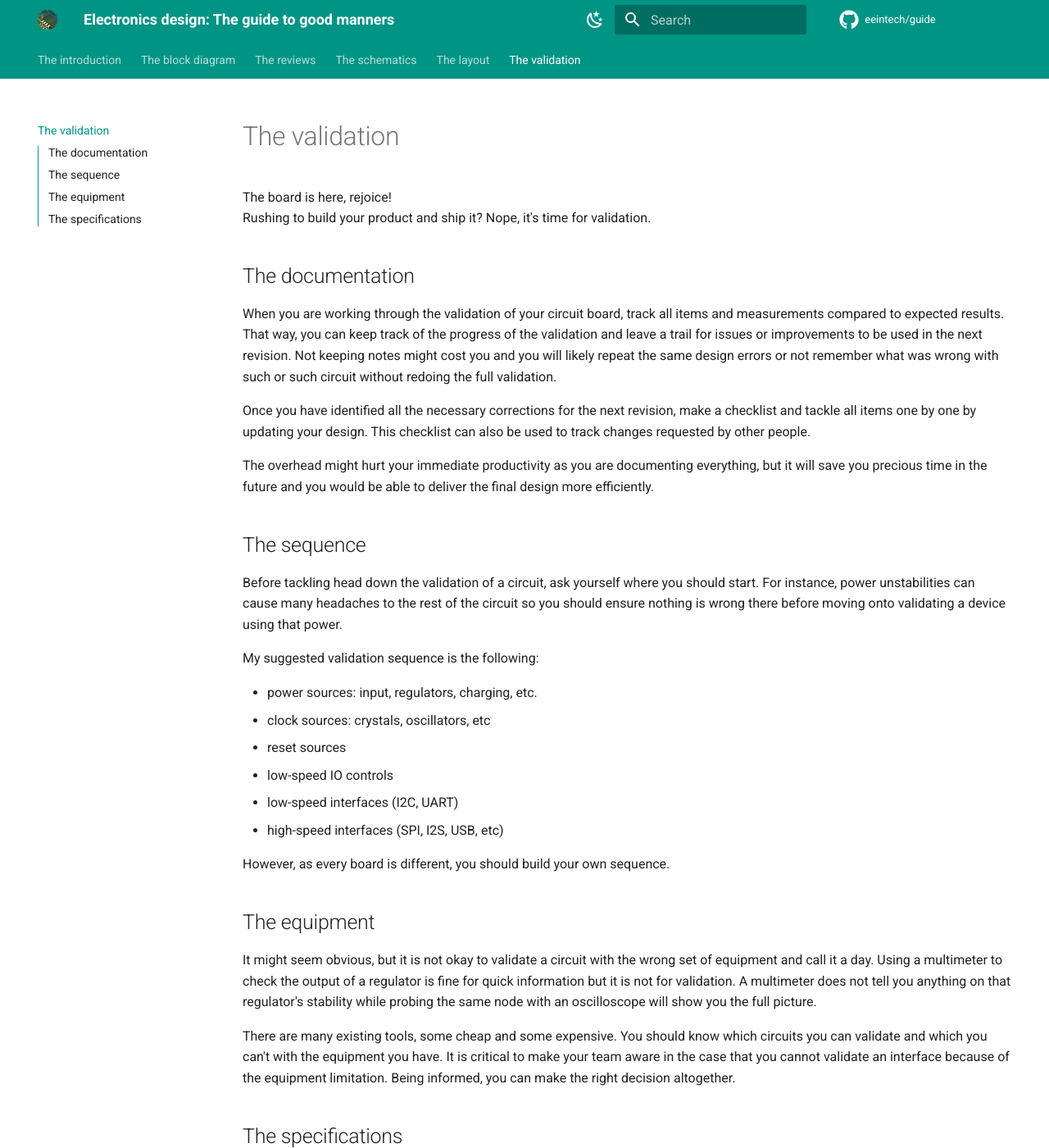
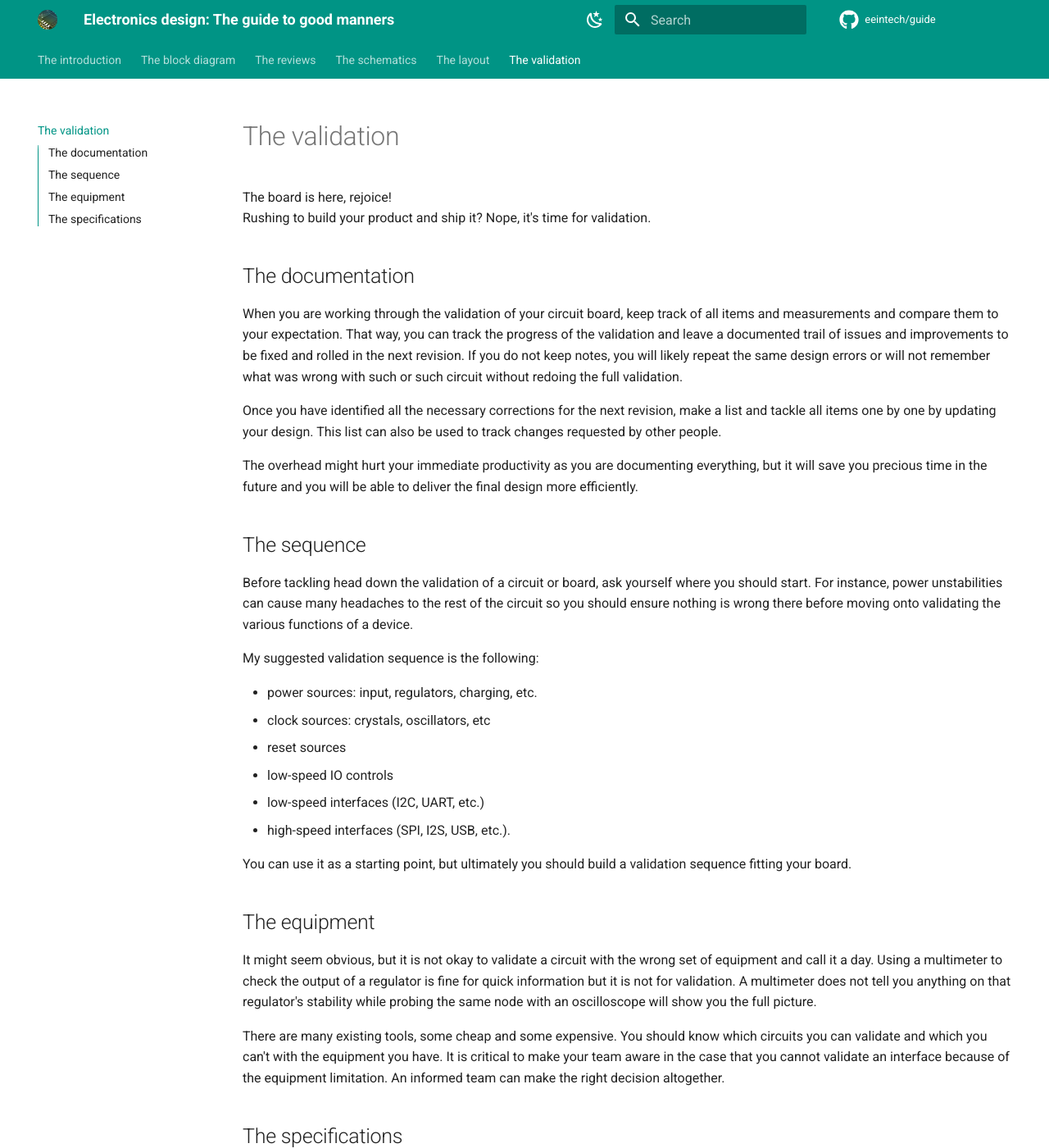
Before and after one commit to eeintech/guide, an MkDocs documentation site: the page built from docs/validation.md, in a window 1280 px wide and 1400 px high. Shown: the whole window at 82% size. Built offline with MkDocs 1.6.1 and Material for MkDocs 9.7.7, drawn with Linux system fonts in a browser that asks for light colours; comment, search, counter and statistics services are not loaded; some of the changed text lies outside the part shown.

Commit message:
Clean-up validation section

```diff
--- a/docs/validation.md
+++ b/docs/validation.md
@@ -5,17 +5,17 @@ Rushing to build your product and ship it? Nope, it's time for validation.
 
 ## The documentation
 
-When you are working through the validation of your circuit board, track all items and measurements compared to expected results.
-That way, you can keep track of the progress of the validation and leave a trail for issues or improvements to be used in the next revision. Not keeping notes might cost you and you will likely repeat the same design errors or not remember what was wrong with such or such circuit without redoing the full validation.
+When you are working through the validation of your circuit board, keep track of all items and measurements and compare them to your expectation.
+That way, you can track the progress of the validation and leave a documented trail of issues and improvements to be fixed and rolled in the next revision. If you do not keep notes, you will likely repeat the same design errors or will not remember what was wrong with such or such circuit without redoing the full validation.
 
-Once you have identified all the necessary corrections for the next revision, make a checklist and tackle all items one by one by updating your design. This checklist can also be used to track changes requested by other people.
+Once you have identified all the necessary corrections for the next revision, make a list and tackle all items one by one by updating your design. This list can also be used to track changes requested by other people.
 
-The overhead might hurt your immediate productivity as you are documenting everything, but it will save you precious time in the future and you would be able to deliver the final design more efficiently.
+The overhead might hurt your immediate productivity as you are documenting everything, but it will save you precious time in the future and you will be able to deliver the final design more efficiently.
 
 ## The sequence
 
-Before tackling head down the validation of a circuit, ask yourself where you should start.
-For instance, power unstabilities can cause many headaches to the rest of the circuit so you should ensure nothing is wrong there before moving onto validating a device using that power.
+Before tackling head down the validation of a circuit or board, ask yourself where you should start.
+For instance, power unstabilities can cause many headaches to the rest of the circuit so you should ensure nothing is wrong there before moving onto validating the various functions of a device.
 
 My suggested validation sequence is the following:
 
@@ -23,17 +23,17 @@ My suggested validation sequence is the following:
 - clock sources: crystals, oscillators, etc
 - reset sources
 - low-speed IO controls
-- low-speed interfaces (I2C, UART)
-- high-speed interfaces (SPI, I2S, USB, etc)
+- low-speed interfaces (I2C, UART, etc.)
+- high-speed interfaces (SPI, I2S, USB, etc.).
 
-However, as every board is different, you should build your own sequence.
+You can use it as a starting point, but ultimately you should build a validation sequence fitting your board.
 
 ## The equipment
 
 It might seem obvious, but it is not okay to validate a circuit with the wrong set of equipment and call it a day. Using a multimeter to check the output of a regulator is fine for quick information but it is not for validation. A multimeter does not tell you anything on that regulator's stability while probing the same node with an oscilloscope will show you the full picture.
 
-There are many existing tools, some cheap and some expensive. You should know which circuits you can validate and which you can't with the equipment you have. It is critical to make your team aware in the case that you cannot validate an interface because of the equipment limitation. Being informed, you can make the right decision altogether.
+There are many existing tools, some cheap and some expensive. You should know which circuits you can validate and which you can't with the equipment you have. It is critical to make your team aware in the case that you cannot validate an interface because of the equipment limitation. An informed team can make the right decision altogether.
 
 ## The specifications
 
-Each circuit should meet a certain set of specifications, which is either following a standard, a datasheet or your own rules. Using your equipment, your goal is to check for any mismatch between the reality and the specifications. Finding a mismatch should automatically trigger a deeper investigation, do not ignore it or leave it for later.
+Each circuit should meet a certain set of specifications, which is either following a standard, a datasheet or your own rules. Using your equipment, your goal is to check for any mismatch between the specifications and the reality. Finding a mismatch should automatically trigger a deeper investigation, do not ignore it or leave it for later.
```
Also changed, not shown: docs/l_route.md (+2 -2 lines).
